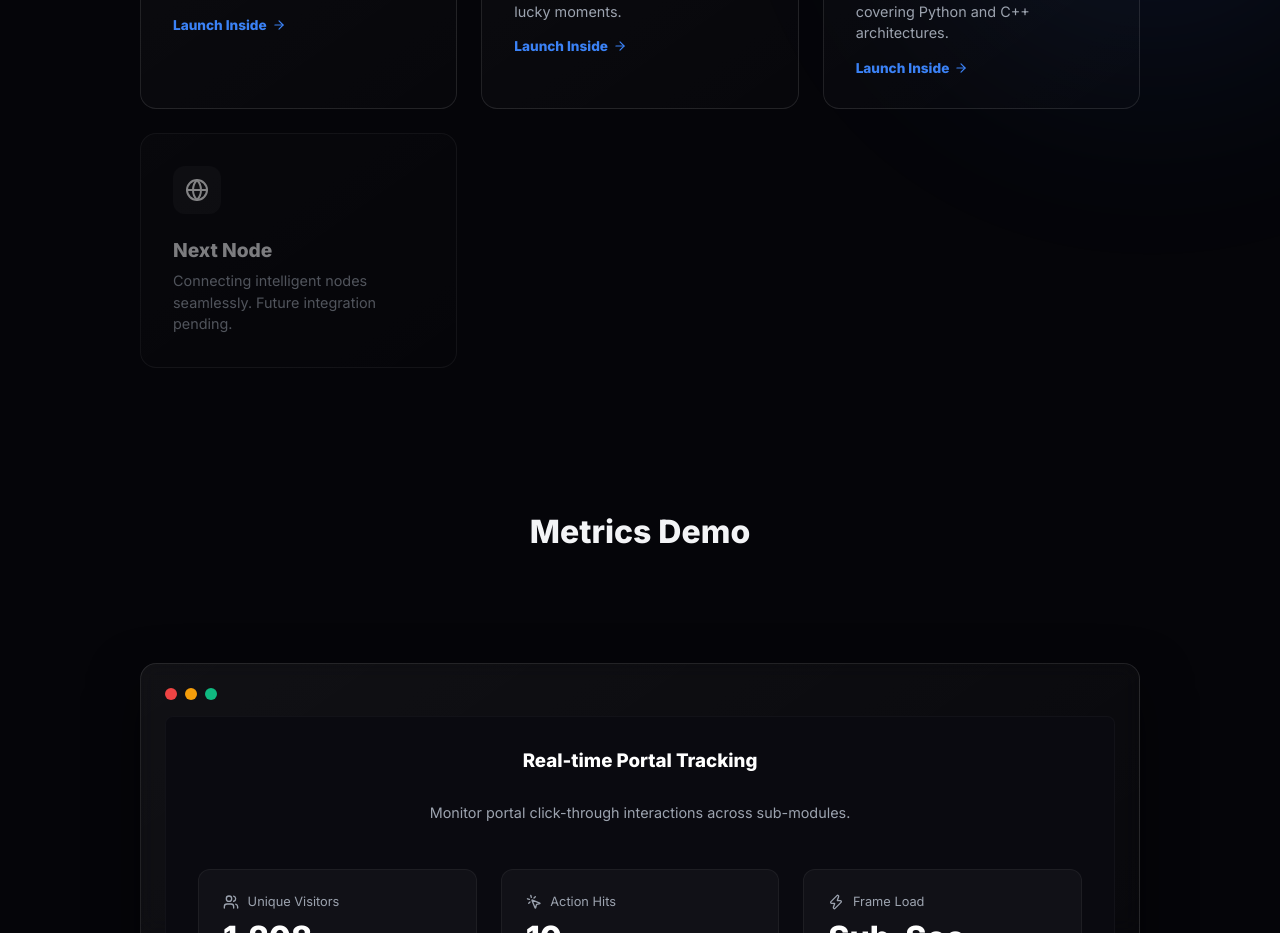
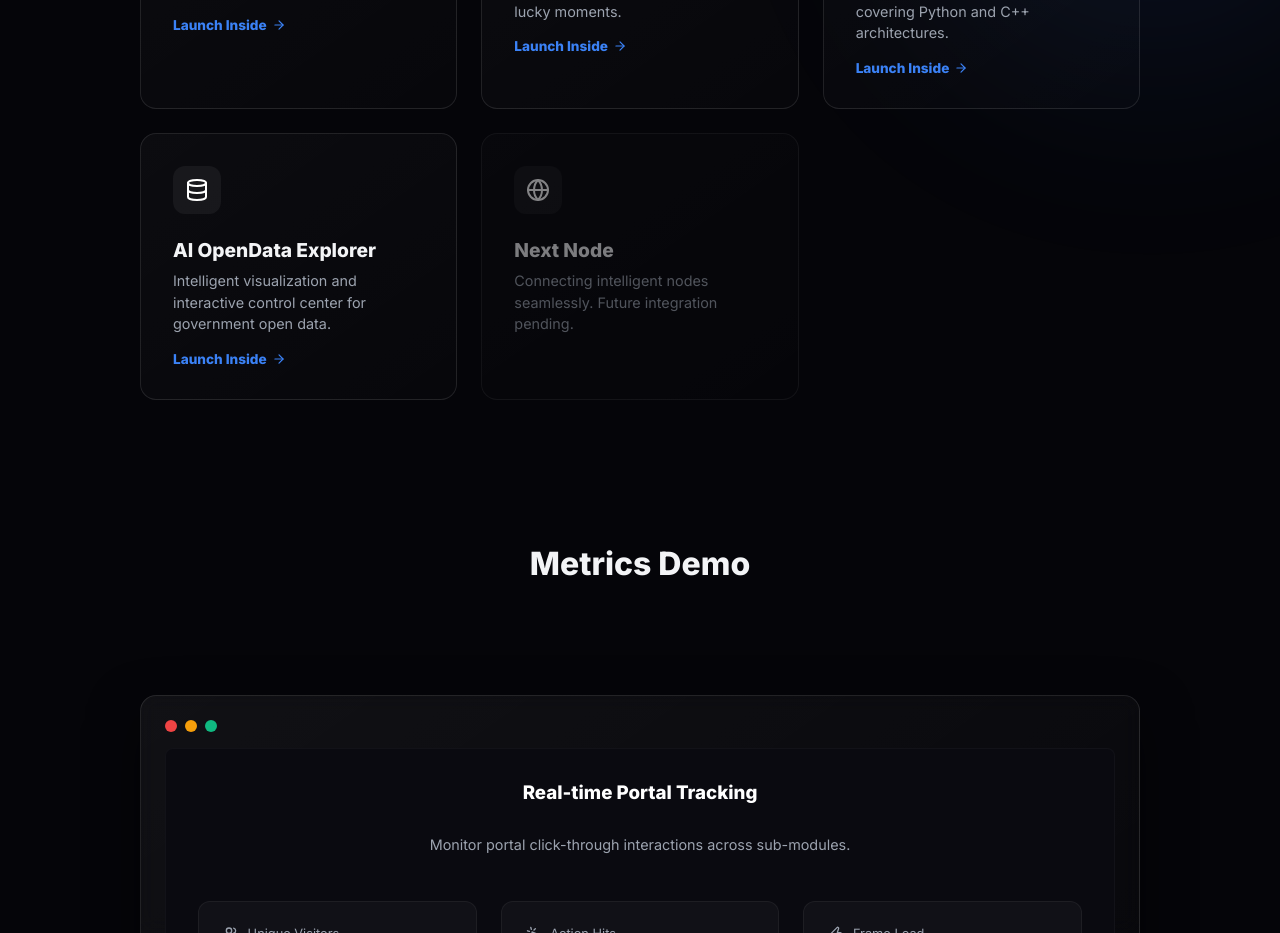
Before and after one commit to toydogcat/luna-ai, a React (Vite) app: page / in a window 1280 px wide. Shown: the part 780-1713 px from the top of the page. Built offline with nearby package versions, Linux system fonts and the light colour scheme.

Commit message:
feat: integrate AI OpenData Explorer module into dashboard

```diff
--- a/src/App.jsx
+++ b/src/App.jsx
@@ -1,6 +1,6 @@
 import React, { useState, useEffect } from 'react';
 import { motion, AnimatePresence } from 'framer-motion';
-import { Sparkles, ArrowRight, Zap, Globe, Users, MousePointerClick, Newspaper, Home, Languages, Heart, Code } from 'lucide-react';
+import { Sparkles, ArrowRight, Zap, Globe, Users, MousePointerClick, Newspaper, Home, Languages, Heart, Code, Database } from 'lucide-react';
 import { useTranslation } from 'react-i18next';
 import { trackEvent } from './firebase';
 
@@ -22,6 +22,12 @@ const PROJECTS = [
     translationKey: 'projects.aiLeetcode',
     url: 'https://toydogcat.github.io/ai-leetcode/',
     icon: <Code size={24} />
+  },
+  {
+    id: 'ai-opendata',
+    translationKey: 'projects.aiOpendata',
+    url: 'https://toydogcat.github.io/ai-opendata/',
+    icon: <Database size={24} />
   }
 ];
 
--- a/src/i18n.js
+++ b/src/i18n.js
@@ -32,6 +32,10 @@ const resources = {
         aiLeetcode: {
           title: 'AI LeetCode Hub',
           desc: 'A comprehensive vault of algorithmic problem solving, covering Python and C++ architectures.'
+        },
+        aiOpendata: {
+          title: 'AI OpenData Explorer',
+          desc: 'Intelligent visualization and interactive control center for government open data.'
         }
       },
       metrics: {
@@ -81,6 +85,10 @@ const resources = {
         aiLeetcode: {
           title: 'AI LeetCode 程式人基地',
           desc: '專屬程式設計師的刷題筆記與詳解！提供 Python & C++ 雙語最優解法。'
+        },
+        aiOpendata: {
+          title: 'AI OpenData 智慧探索艙',
+          desc: '串接政府公開資料，透過視覺化與智慧分析解鎖巨量數據背後的洞察！'
         }
       },
       metrics: {
```
